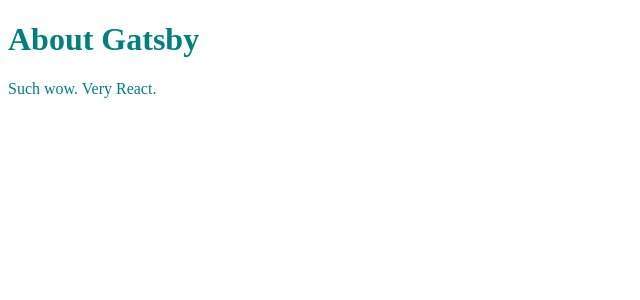
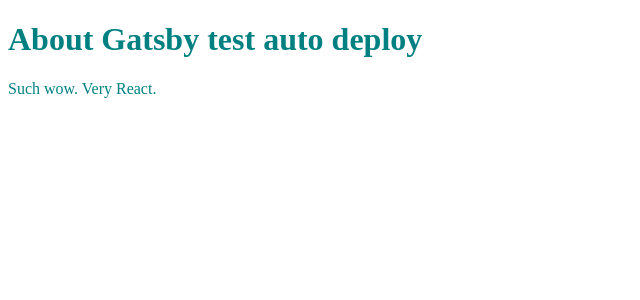
Before and after one commit to mrKlar/website, a Gatsby app: page /about in a window 1280 px wide. Shown: the top 300 px of the page, without its empty margins (0-640 px from the left). Built offline with nearby package versions, Linux system fonts and the light colour scheme.

Commit message:
Update about.js

```diff
--- a/src/pages/about.js
+++ b/src/pages/about.js
@@ -3,7 +3,7 @@
 
 export default () => (
   <div style={{ color: `teal` }}>
-    <Header headerText="About Gatsby" />
+    <Header headerText="About Gatsby test auto deploy" />
     <p>Such wow. Very React.</p>
   </div>
 )
```
